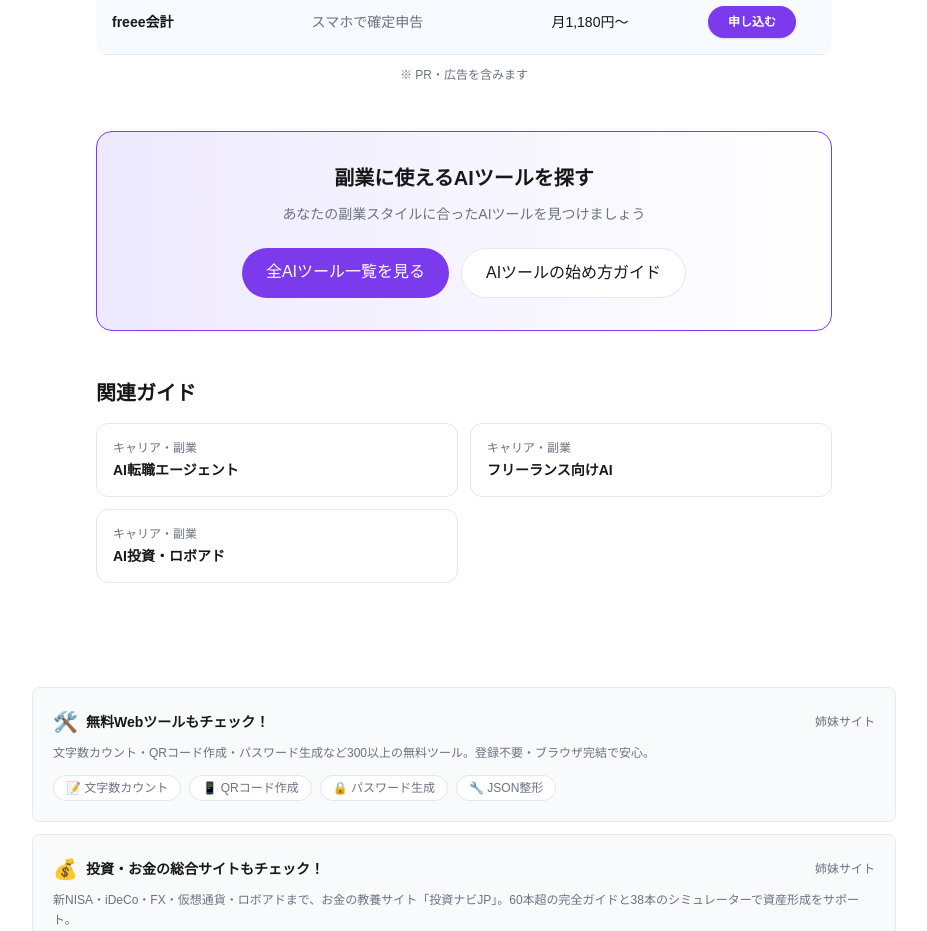
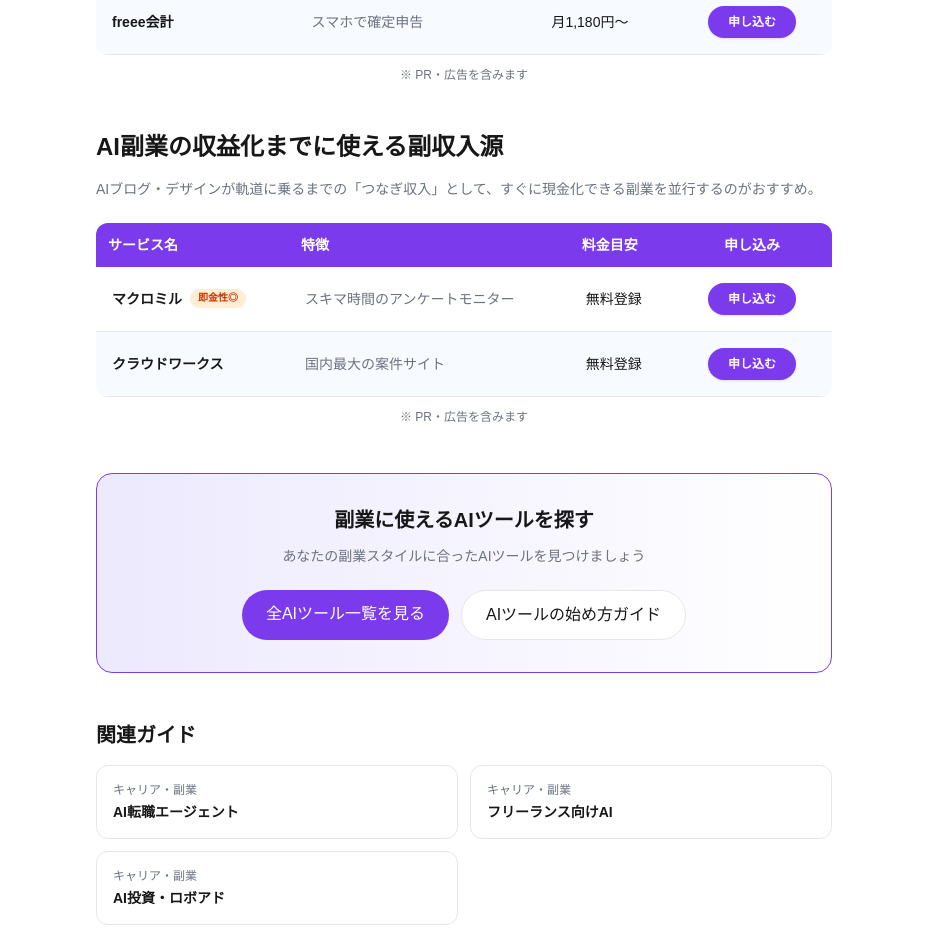
Before and after one commit to music6745-max/ai-tools-navi, a Next.js app: page /guide/ai-side-business in a window 1280 px wide. Shown: the part 4880-5811 px from the top of the page, without its empty margins (176-1103 px from the left). Built offline with nearby package versions, Linux system fonts and the light colour scheme.

Commit message:
Add A8 newly approved CTAs: Xserver/Macromill on AI副業 guides
- ai-side-business: +マクロミル +クラウドワークス（AI副業の繋ぎ収入源として追加）
- ai-for-bloggers: +エックスサーバー +ConoHa WING +マクロミル (ブログ開設の最初の一歩を明示)

```diff
--- a/app/guide/ai-for-bloggers/page.tsx
+++ b/app/guide/ai-for-bloggers/page.tsx
@@ -178,6 +178,17 @@ export default function AIForBloggersPage() {
           />
         </section>
 
+        <section className="mb-8">
+          <h2 className="text-xl font-bold mb-4">ブログ開設の最初の1歩はレンタルサーバー</h2>
+          <ComparisonTableCTA
+            services={[
+              { name: "エックスサーバー", url: "https://px.a8.net/svt/ejp?a8mat=4B1DXI+1B19KI+CO4+6HES1", highlight: "国内シェアNo.1・安定実績20年", price: "月額990円〜", badge: "定番" },
+              { name: "ConoHa WING", url: "https://px.a8.net/svt/ejp?a8mat=4B1DXI+1FSQEQ+50+5SG2LT", highlight: "国内最速水準・初心者にも優しい", price: "月額687円〜" },
+              { name: "マクロミル", url: "https://px.a8.net/svt/ejp?a8mat=4B1O1P+8XJMI+2WL0+CLYLD", highlight: "ブログ収益化までの繋ぎ副業に最適", price: "無料登録", badge: "即金性◎" },
+            ]}
+          />
+        </section>
+
         <section className="bg-gradient-to-r from-primary-light to-background border border-primary rounded-2xl p-8 text-center mb-8">
           <h2 className="text-xl font-bold mb-3">AIを活用してブログを加速させよう</h2>
           <p className="text-sm text-muted mb-6">まずは無料プランで試してみるのがおすすめです</p>
--- a/app/guide/ai-side-business/page.tsx
+++ b/app/guide/ai-side-business/page.tsx
@@ -369,6 +369,29 @@ export default function AISideBusinessPage() {
           />
         </section>
 
+        {/* Side Job Entry CTA */}
+        <section className="mb-12">
+          <h2 className="text-2xl font-bold mb-4">AI副業の収益化までに使える副収入源</h2>
+          <p className="text-sm text-muted mb-6">AIブログ・デザインが軌道に乗るまでの「つなぎ収入」として、すぐに現金化できる副業を並行するのがおすすめ。</p>
+          <ComparisonTableCTA
+            services={[
+              {
+                name: "マクロミル",
+                url: "https://px.a8.net/svt/ejp?a8mat=4B1O1P+8XJMI+2WL0+CLYLD",
+                highlight: "スキマ時間のアンケートモニター",
+                price: "無料登録",
+                badge: "即金性◎",
+              },
+              {
+                name: "クラウドワークス",
+                url: "https://px.a8.net/svt/ejp?a8mat=4B1DXI+4W8BUA+4JGQ+60WN6",
+                highlight: "国内最大の案件サイト",
+                price: "無料登録",
+              },
+            ]}
+          />
+        </section>
+
         {/* CTA */}
         <section className="bg-gradient-to-r from-primary-light to-background border border-primary rounded-2xl p-8 text-center">
           <h2 className="text-xl font-bold mb-3">副業に使えるAIツールを探す</h2>
```
